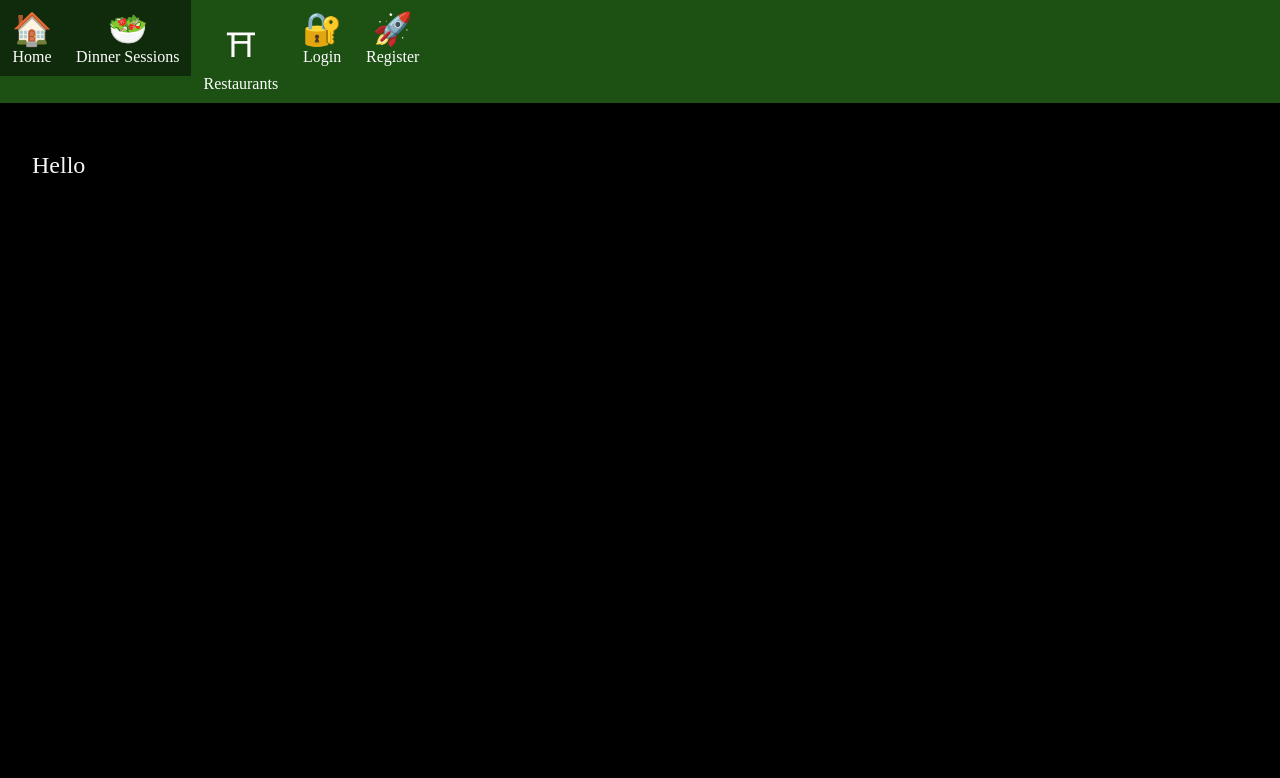
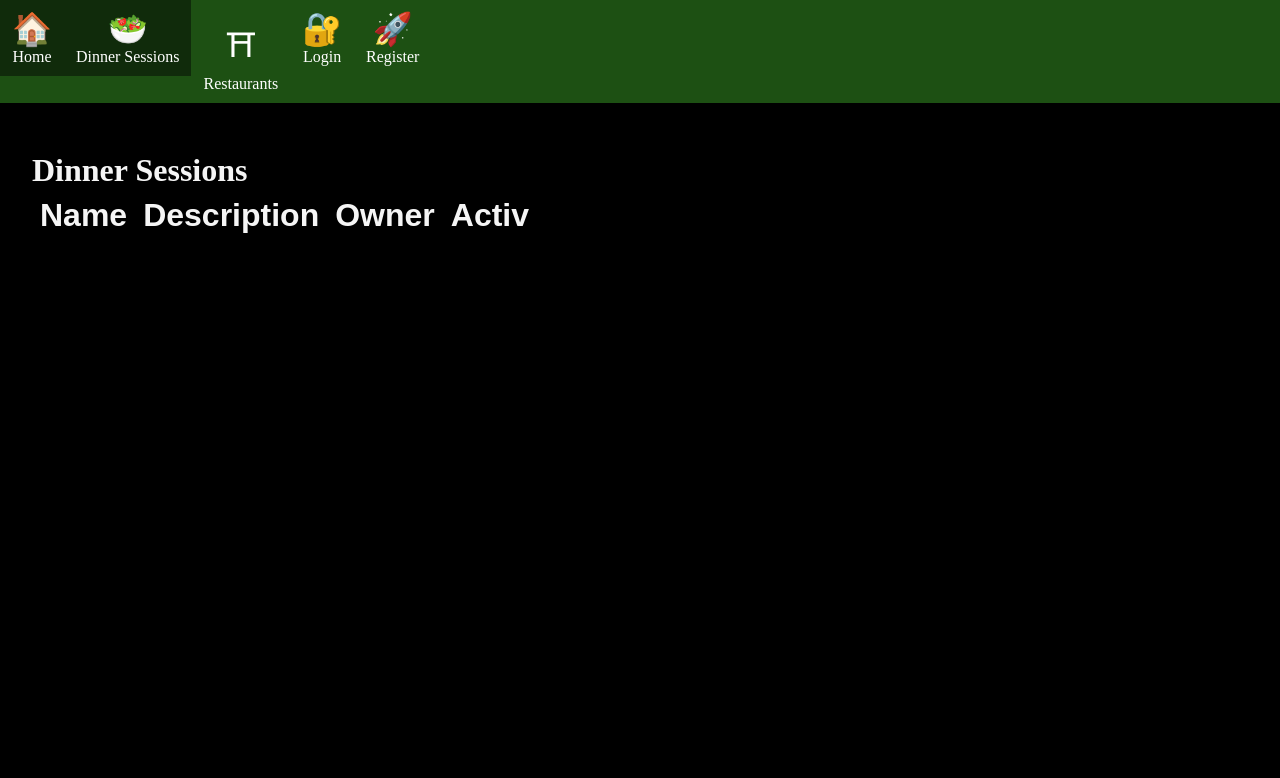
Before and after one commit to slaweksystem/BiteClub, a Django app: page /dinner-sessions/ in a window 1280 px wide. Shown: the top 778 px of the page. Run offline with Django 5.2, Linux system fonts and the light colour scheme; lists and menus that the app fills with data are empty; parts of the project's set-up code (start-up, migrations or seed data) failed here and were passed over.

Commit message:
refactor name - add views for adding dinner session items

```diff
--- a/biteclub/app_dinner_sessions/templates/dinner-sessions/ds-list.html
+++ b/biteclub/app_dinner_sessions/templates/dinner-sessions/ds-list.html
@@ -1,8 +1,32 @@
 {% extends 'layout.html' %}
 {% block title %}
-    Home
+    Dinner Sessions
 {% endblock %}
 
 {% block content %}
-    <p>Hello</p>
+    <h2>Dinner Sessions</h2>
+    <div style="display: flex; flex-direction: column; height: 90%; overflow-y: hidden;" >
+        <div style="flex-grow: 1; width: 95%; overflow: auto;">
+            <table>
+                <tr>
+                    <th>Name</th>
+                    <th>Description</th>
+                    <th>Owner</th>
+                    <th>Active</th>
+                </tr>
+                {% for session in sessions %}
+                <tr>
+                    <td> <a href="{% url 'app_dinner_sessions:session' id_sesison=session.id %}">
+                        {{ session.name }}
+                        </a>
+                    </td>
+                    <td>{{ session.onwer}}</td>
+                    <td> <a href="{% url 'sessions:session' id_restaurant=restaurant.id %}" class = btn>
+                        View Menu
+                        </a>
+                </tr>
+                {% endfor %}
+            </table>
+        </div>
+    </div>
 {% endblock %}
--- a/biteclub/app_dinner_sessions/views.py
+++ b/biteclub/app_dinner_sessions/views.py
@@ -1,6 +1,38 @@
 from django.http import HttpRequest, HttpResponse
+
 from django.shortcuts import render
+from django.views.decorators.http import require_http_methods
+from django.contrib.auth.decorators import login_required
+
+from .models import *
 
 # Create your views here.
+@require_http_methods(["GET"])
 def dinner_sessions_list(request: HttpRequest):
+    if request.user.groups.filter(name='Admin').exists():
+        sessions
+    return render(request, 'dinner-sessions/ds-list.html')
+
+@login_required('users/login')
+@require_http_methods(["GET", "POST", "PUT", "DELETE"])
+def dinner_session(request: HttpRequest, id_session):
+    if request.method == "GET":
+        # Admin sees all
+        if request.user.groups.filter(name='Admin').exists():
+            sessions
+
+        if request.user.groups.filter(name='Manager').exists():
+            pass
+        session = DinnerSession.objects.get(id=id_session)
         return render(request, 'dinner-sessions/ds-list.html')
+
+
+
+    if request.method == "POST":
+        return render(request, 'dinner-sessions/ds-list.html')
+
+    elif request.method == "PUT":
+        return render(request, 'dinner-sessions/ds-list.html')
+
+    elif request.method == "DELETE":
+        return render(request, 'dinner-sessions/ds-list.html')
--- a/biteclub/app_restaurants/forms.py
+++ b/biteclub/app_restaurants/forms.py
@@ -62,5 +62,5 @@ class EditRestaurant(forms.ModelForm):
 
 class CreateMenuItem(forms.ModelForm):
     class Meta:
-        model = models.Menu_Item
+        model = models.MenuItem
         fields = ['name', 'description', 'price', 'photo']
--- a/biteclub/app_restaurants/models.py
+++ b/biteclub/app_restaurants/models.py
@@ -14,7 +14,7 @@ class Restaurant(models.Model):
     def __str__(self):
         return self.name
 
-class Menu_Item(models.Model):
+class MenuItem(models.Model):
     name = models.CharField(max_length=75, unique=True)
     description = models.TextField()
     price = models.DecimalField(max_digits=5, decimal_places=2)
```
Also changed, not shown: biteclub/app_dinner_sessions/models.py (+6 -6 lines), biteclub/app_dinner_sessions/templates/dinner-sessions/ds-add-item.html (added, +8 -0 lines), biteclub/app_dinner_sessions/templates/dinner-sessions/ds-add-user.html (added, +8 -0 lines), biteclub/app_dinner_sessions/templates/dinner-sessions/ds-create.html (added, +8 -0 lines), biteclub/app_dinner_sessions/templates/dinner-sessions/ds-edit-item.html (added, +8 -0 lines), biteclub/app_dinner_sessions/templates/dinner-sessions/ds-remove-item.html (added, +8 -0 lines), biteclub/app_restaurants/views.py (+5 -2 lines).
